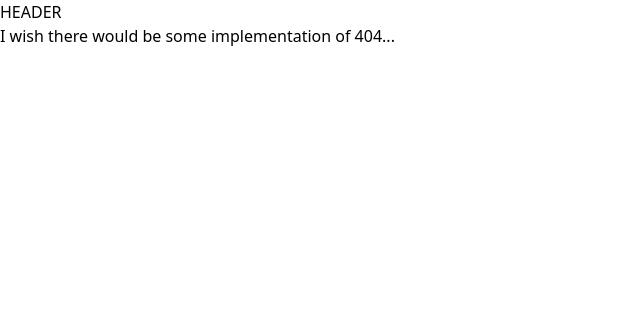
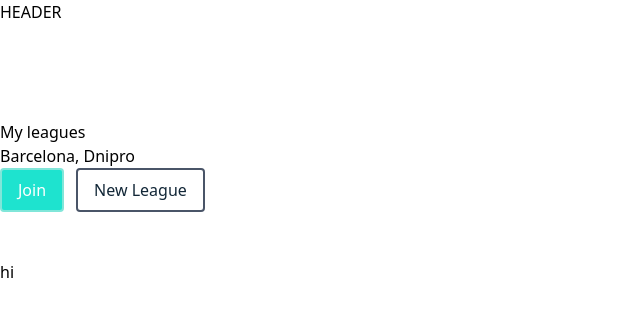
Before and after one commit to BinaryStudioAcademy/bsa-2019-fantasy, a React (Create React App) app in the folder client/: page /leagues in a window 1280 px wide. Before the commit this address had no page. Shown: the top 316 px of the page, without its empty margins (0-640 px from the left). Built offline with nearby package versions, Linux system fonts and the light colour scheme.

Commit message:
add routing and leages header

```diff
--- a/client/package.json
+++ b/client/package.json
@@ -20,8 +20,10 @@
         "not op_mini all"
     ],
     "dependencies": {
+        "@types/lodash": "^4.14.136",
         "classnames": "^2.2.6",
         "connected-react-router": "^6.5.2",
+        "lodash": "^4.17.15",
         "moment": "^2.24.0",
         "prop-types": "^15.7.2",
         "query-string": "^6.4.2",
@@ -31,6 +33,7 @@
         "react-redux": "^7.0.1",
         "react-router-dom": "^5.0.0",
         "react-scripts": "^3.0.1",
+        "react-table": "^6.10.0",
         "redux": "^4.0.1",
         "redux-thunk": "^2.3.0",
         "socket.io-client": "^2.2.0",
--- /dev/null
+++ b/client/src/containers/Leagues/index.tsx
@@ -0,0 +1,36 @@
+import React, { Component } from 'react';
+
+import { map } from 'lodash';
+
+const mockData = {
+    leagues: ['Barcelona', 'Dnipro']
+};
+
+class Leagues extends Component {
+    render() {
+        return (
+            <div className="leagues">
+                <div className="container">
+                    <div className="jumbotron paper mt-24 mb-12 rounded">
+                        <div className="jumbotron-content">
+                            <h2 className="title">
+                                <div className="sub title">My leagues</div>
+                                {map(mockData.leagues, (item, index) => (index === mockData.leagues.length - 1 ? item : `${item}, `))}
+                            </h2>
+                            <button className="bg-primary hover:bg-teal-400 text-white py-2 px-4 border-2 border-teal-300 rounded mr-3">
+                                Join
+                            </button>
+                            <button className="g-transparent hover:bg-teal-400 text-secondary hover:text-white py-2 px-4 border-2 border-gray-700 hover:border-transparent rounded">
+                                New League
+                            </button>
+                        </div>
+                        {/* TODO: implement images */}
+                    </div>
+                    <div className="paper">hi</div>
+                </div>
+            </div>
+        );
+    }
+}
+
+export default Leagues;
--- a/client/src/containers/Routing/index.tsx
+++ b/client/src/containers/Routing/index.tsx
@@ -10,6 +10,7 @@ import NotFound from 'scenes/NotFound';
 import PrivateRoute from 'containers/PrivateRoute';
 import LoginPage from 'containers/Auth/Login/LoginPage';
 import RegistartionPage from 'containers/Auth/Registration/RegistartionPage';
+import Leagues from 'containers/Leagues';
 
 const Routing = () => {
     const dispatch = useDispatch();
@@ -24,27 +25,31 @@ const Routing = () => {
     }
 
     return (
-        <div className='fill'>
+        <div className="fill">
             {isAuthorized && <header>HEADER</header>}
-            <main className='fill'>
+            <main className="fill">
                 <Switch>
-                    <Route exact path='/'>
+                    <Route exact path="/">
                         <Test />
                     </Route>
 
-                    <Route path='/login'>
+                    <Route path="/login">
                         <LoginPage />
                     </Route>
 
-                    <Route path='/registration'>
+                    <Route path="/registration">
                         <RegistartionPage />
                     </Route>
 
-                    <PrivateRoute exact path='/private'>
+                    <Route path="/leagues">
+                        <Leagues />
+                    </Route>
+
+                    <PrivateRoute exact path="/private">
                         <Test />
                     </PrivateRoute>
 
-                    <Route path='*' component={NotFound} />
+                    <Route path="*" component={NotFound} />
                 </Switch>
             </main>
         </div>
--- a/client/tailwind.js
+++ b/client/tailwind.js
@@ -1,7 +1,16 @@
 module.exports = {
-  theme: {
-    extend: {}
-  },
-  variants: {},
-  plugins: []
-}
+    theme: {
+        container: {
+            center: true
+        },
+
+        extend: {
+            colors: {
+                primary: '#1EE3CF',
+                secondary: '#122737'
+            }
+        }
+    },
+    variants: {},
+    plugins: []
+};
```
